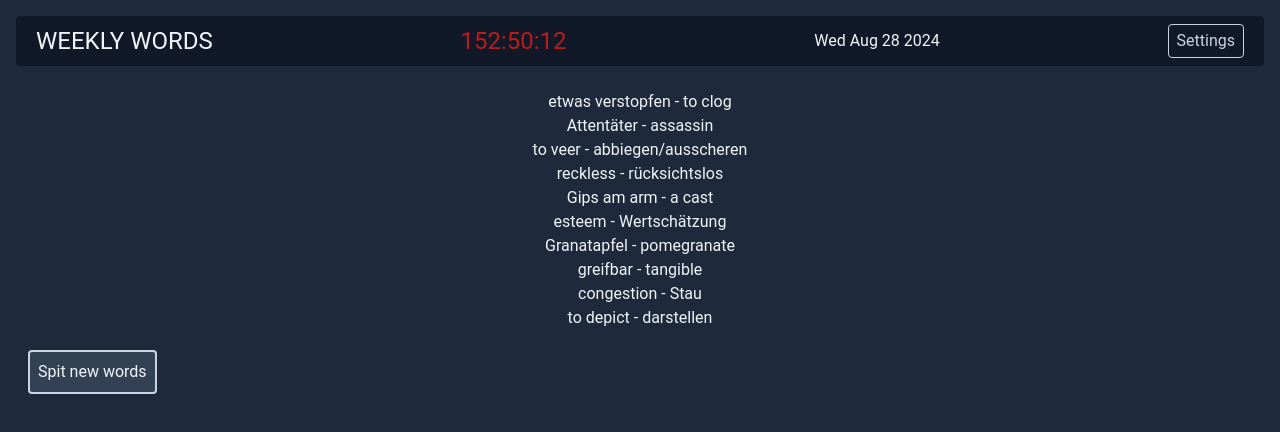
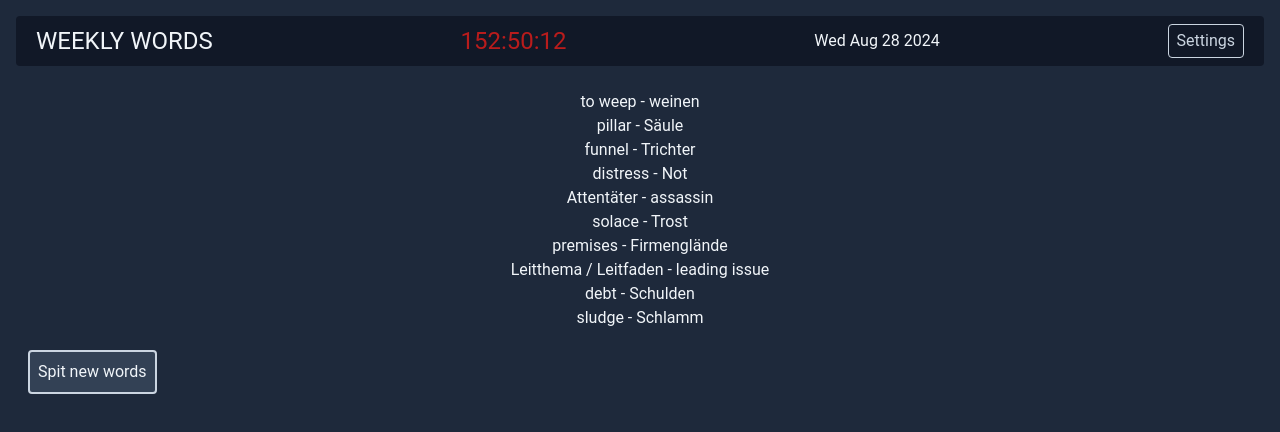
Before and after one commit to timonpalm/words-of-the-week, a Next.js app: page / in a window 1280 px wide. Shown: the top 432 px of the page. Built offline with nearby package versions, Linux system fonts and the light colour scheme.

Commit message:
handle words on client side

```diff
--- a/public/words.json
+++ b/public/words.json
@@ -1,44 +1,44 @@
 {
   "words": [
     [
-      "etwas verstopfen",
-      "to clog"
+      "to weep",
+      "weinen"
+    ],
+    [
+      "pillar",
+      "Säule"
+    ],
+    [
+      "funnel",
+      "Trichter"
+    ],
+    [
+      "distress",
+      "Not"
     ],
     [
       "Attentäter",
       "assassin"
     ],
     [
-      "to veer",
-      "abbiegen/ausscheren"
+      "solace",
+      "Trost"
     ],
     [
-      "reckless",
-      "rücksichtslos"
+      "premises",
+      "Firmenglände"
     ],
     [
-      "Gips am arm",
-      "a cast"
+      "Leitthema / Leitfaden",
+      "leading issue"
     ],
     [
-      "esteem",
-      "Wertschätzung"
+      "debt",
+      "Schulden"
     ],
     [
-      "Granatapfel",
-      "pomegranate"
-    ],
-    [
-      "greifbar",
-      "tangible"
-    ],
-    [
-      "congestion",
-      "Stau"
-    ],
-    [
-      "to depict",
-      "darstellen"
+      "sludge",
+      "Schlamm"
     ]
   ]
 }
--- a/src/app/components/interactionWrapper.js
+++ b/src/app/components/interactionWrapper.js
@@ -1,18 +1,14 @@
 'use client'
-
+import { getWords } from '@/functions/words/words'
 import React from 'react'
 import WordListContainer from './wordListContainer'
 import Link from 'next/link'
 import Countdown from './countdown'
-import { useState } from 'react'
+import { useWords } from '@/functions/words/useWords'
 
-export default function InteractionWrapper ({
-  settings,
-  vocabulary,
-  initWords
-}) {
+export default function InteractionWrapper ({ settings, vocabulary }) {
   // initial list of words
-  const [words, setWords] = useState(initWords)
+  const [words, setWords] = useWords()
 
   return (
     <>
--- a/src/app/page.js
+++ b/src/app/page.js
@@ -1,5 +1,4 @@
 import React from 'react'
-import { getWords } from '@/functions/words/words'
 import { create_vocabulary } from '@/functions/getVocabulary'
 import { getSettings } from '@/functions/settings/settings'
 import InteractionWrapper from './components/interactionWrapper'
@@ -10,13 +9,11 @@ export default async function Home () {
 
   // create vocabulary and get initial list of words
   const vocabulary = await create_vocabulary()
-  var initWords = await getWords()
 
   return (
     <InteractionWrapper
       settings={settings}
       vocabulary={vocabulary}
-      initWords={initWords}
     ></InteractionWrapper>
   )
 }
--- /dev/null
+++ b/src/functions/words/useWords.js
@@ -0,0 +1,15 @@
+'use client'
+import { useState, useEffect } from 'react'
+import { getWords } from './words'
+
+// client site words loading
+export function useWords () {
+  // load settings
+  const [words, setWords] = useState([])
+
+  useEffect(() => {
+    getWords().then(w => setWords(w))
+  }, [])
+
+  return [words, setWords]
+}
```
